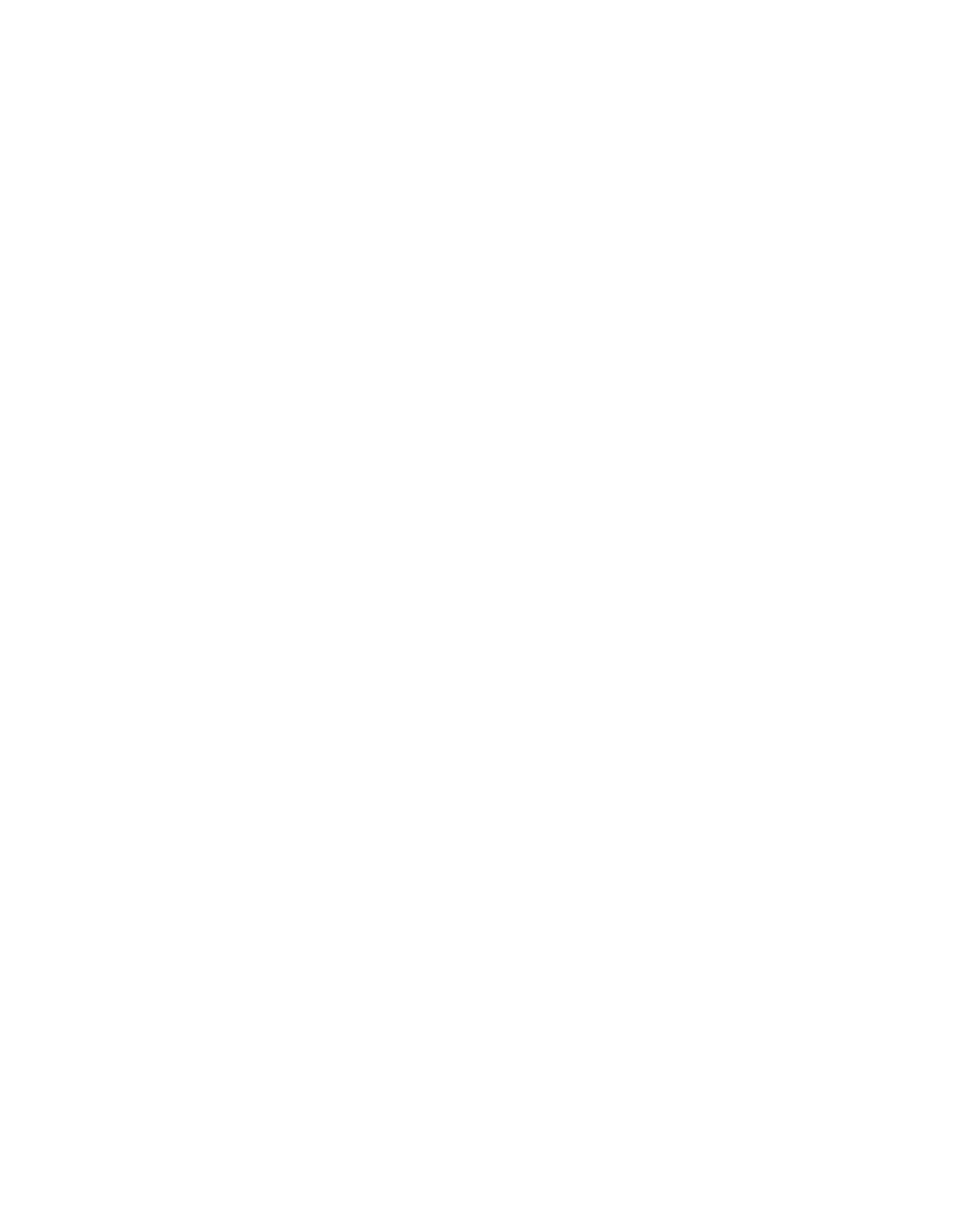
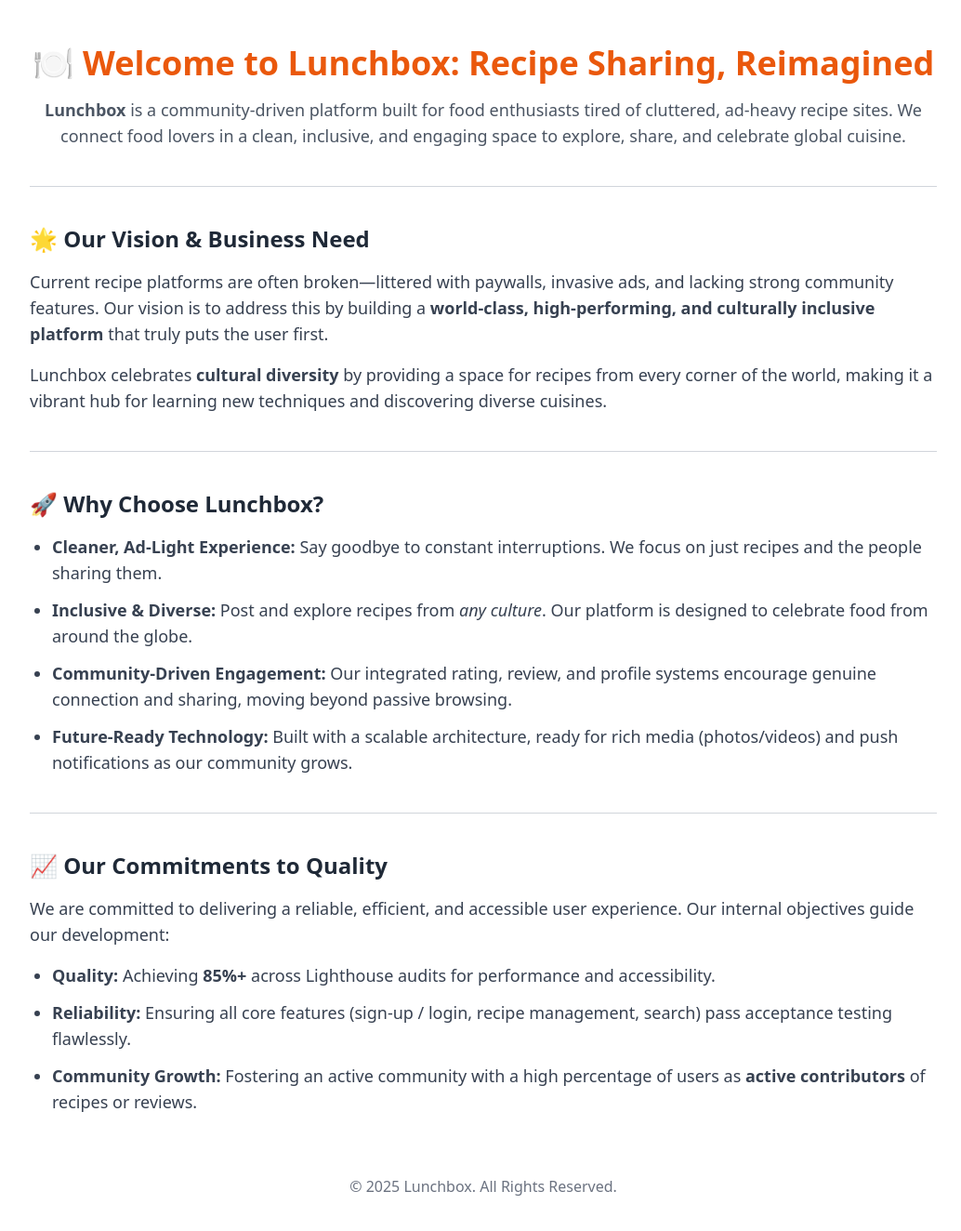
Before and after one commit to Abdul4real/lunchbox, a React (Vite) app in the folder client/: page /about in a window 1280 px wide. Before the commit this address had no page. Shown: the top 1324 px of the page at 93% size, without its empty margins (120-1154 px from the left). Before the commit the page ends 800 px from the top, so only its background shows below. Built offline with nearby package versions, Linux system fonts and the light colour scheme.

Commit message:
Update project files

```diff
--- a/client/src/components/Footer.jsx
+++ b/client/src/components/Footer.jsx
@@ -1,26 +1,78 @@
 import React from "react";
+import { Link } from "react-router-dom"; // ✅ Import Link for navigation
+
 export default function Footer() {
   return (
     <footer className="mt-14 pb-12">
       <div className="grid grid-cols-2 md:grid-cols-4 gap-8 border-t border-gray-200 dark:border-neutral-800 pt-8">
+
+        {/* Company Section */}
         <div>
           <h4 className="font-semibold">Company</h4>
           <ul className="mt-3 space-y-2 text-sm text-gray-600 dark:text-neutral-400">
-            <li>About Us</li><li>Careers</li><li>Blog</li>
+            <li>
+              <Link to="/about" className="hover:underline">
+                About Us
+              </Link>
+            </li>
+            <li>
+              <a href="#" className="hover:underline">
+                Careers
+              </a>
+            </li>
+            <li>
+              <a href="#" className="hover:underline">
+                Blog
+              </a>
+            </li>
           </ul>
         </div>
+
+        {/* Support Section */}
         <div>
           <h4 className="font-semibold">Support</h4>
           <ul className="mt-3 space-y-2 text-sm text-gray-600 dark:text-neutral-400">
-            <li>Contact</li><li>FAQs</li><li>Privacy Policy</li>
+            <li>
+              <a href="#" className="hover:underline">
+                Contact
+              </a>
+            </li>
+            <li>
+              <a href="#" className="hover:underline">
+                FAQs
+              </a>
+            </li>
+            <li>
+              <a href="#" className="hover:underline">
+                Privacy Policy
+              </a>
+            </li>
           </ul>
         </div>
+
+        {/* Follow Us Section */}
         <div>
           <h4 className="font-semibold">Follow Us</h4>
           <ul className="mt-3 space-y-2 text-sm text-gray-600 dark:text-neutral-400">
-            <li>Instagram</li><li>YouTube</li><li>TikTok</li>
+            <li>
+              <a href="#" className="hover:underline">
+                Instagram
+              </a>
+            </li>
+            <li>
+              <a href="#" className="hover:underline">
+                YouTube
+              </a>
+            </li>
+            <li>
+              <a href="#" className="hover:underline">
+                TikTok
+              </a>
+            </li>
           </ul>
         </div>
+
+        {/* Copyright Section */}
         <div className="text-sm text-gray-500 dark:text-neutral-500">
           <p>© 2025 LunchBox.</p>
           <p>All Rights Reserved.</p>
--- a/client/src/main.jsx
+++ b/client/src/main.jsx
@@ -4,6 +4,7 @@ import { BrowserRouter, Routes, Route } from "react-router-dom";
 import App from "./App.jsx";
 import SignIn from "./pages/SignIn.jsx";
 import Register from "./pages/Register.jsx";
+import About from "./pages/About.jsx";
 import "./index.css";
 
 ReactDOM.createRoot(document.getElementById("root")).render(
@@ -13,6 +14,7 @@ ReactDOM.createRoot(document.getElementById("root")).render(
         <Route path="/" element={<App />} />
         <Route path="/signin" element={<SignIn />} />
         <Route path="/register" element={<Register />} />
+          <Route path="/about" element={<About />} /> {/* ✅ Add this */}
       </Routes>
     </BrowserRouter>
   </React.StrictMode>
--- /dev/null
+++ b/client/src/pages/About.jsx
@@ -0,0 +1,111 @@
+import React from "react";
+
+const About = () => {
+  return (
+    <div className="about-page max-w-5xl mx-auto px-6 py-12 text-gray-800 dark:text-neutral-100 leading-relaxed">
+      {/* Header */}
+      <header className="about-header text-center mb-10">
+        <h1 className="text-4xl font-bold text-orange-600 mb-4">
+          🍽️ Welcome to Lunchbox: Recipe Sharing, Reimagined
+        </h1>
+        <p className="text-lg text-gray-600 dark:text-neutral-300">
+          <strong>Lunchbox</strong> is a community-driven platform built for
+          food enthusiasts tired of cluttered, ad-heavy recipe sites. We connect
+          food lovers in a clean, inclusive, and engaging space to explore,
+          share, and celebrate global cuisine.
+        </p>
+      </header>
+
+      <hr className="border-gray-300 dark:border-neutral-700 my-10" />
+
+      {/* Vision & Mission */}
+      <section className="about-section vision-mission mb-10">
+        <h2 className="text-2xl font-semibold flex items-center gap-2 mb-4">
+          🌟 Our Vision & Business Need
+        </h2>
+        <div className="space-y-4 text-lg text-gray-700 dark:text-neutral-300">
+          <p>
+            Current recipe platforms are often broken—littered with paywalls,
+            invasive ads, and lacking strong community features. Our vision is
+            to address this by building a{" "}
+            <strong>world-class, high-performing, and culturally inclusive platform</strong>{" "}
+            that truly puts the user first.
+          </p>
+          <p>
+            Lunchbox celebrates <strong>cultural diversity</strong> by providing
+            a space for recipes from every corner of the world, making it a
+            vibrant hub for learning new techniques and discovering diverse
+            cuisines.
+          </p>
+        </div>
+      </section>
+
+      <hr className="border-gray-300 dark:border-neutral-700 my-10" />
+
+      {/* Why Choose */}
+      <section className="about-section benefits mb-10">
+        <h2 className="text-2xl font-semibold flex items-center gap-2 mb-4">
+          🚀 Why Choose Lunchbox?
+        </h2>
+        <ul className="list-disc pl-6 space-y-3 text-lg text-gray-700 dark:text-neutral-300">
+          <li>
+            <strong>Cleaner, Ad-Light Experience:</strong> Say goodbye to
+            constant interruptions. We focus on just recipes and the people
+            sharing them.
+          </li>
+          <li>
+            <strong>Inclusive & Diverse:</strong> Post and explore recipes from{" "}
+            <em>any culture</em>. Our platform is designed to celebrate food
+            from around the globe.
+          </li>
+          <li>
+            <strong>Community-Driven Engagement:</strong> Our integrated rating,
+            review, and profile systems encourage genuine connection and
+            sharing, moving beyond passive browsing.
+          </li>
+          <li>
+            <strong>Future-Ready Technology:</strong> Built with a scalable
+            architecture, ready for rich media (photos/videos) and push
+            notifications as our community grows.
+          </li>
+        </ul>
+      </section>
+
+      <hr className="border-gray-300 dark:border-neutral-700 my-10" />
+
+      {/* Commitments */}
+      <section className="about-section success">
+        <h2 className="text-2xl font-semibold flex items-center gap-2 mb-4">
+          📈 Our Commitments to Quality
+        </h2>
+        <p className="text-lg mb-4 text-gray-700 dark:text-neutral-300">
+          We are committed to delivering a reliable, efficient, and accessible
+          user experience. Our internal objectives guide our development:
+        </p>
+        <ul className="list-disc pl-6 space-y-3 text-lg text-gray-700 dark:text-neutral-300">
+          <li>
+            <strong>Quality:</strong> Achieving <strong>85%+</strong> across
+            Lighthouse audits for performance and accessibility.
+          </li>
+          <li>
+            <strong>Reliability:</strong> Ensuring all core features (sign-up /
+            login, recipe management, search) pass acceptance testing
+            flawlessly.
+          </li>
+          <li>
+            <strong>Community Growth:</strong> Fostering an active community
+            with a high percentage of users as{" "}
+            <strong>active contributors</strong> of recipes or reviews.
+          </li>
+        </ul>
+      </section>
+
+      {/* Footer text */}
+      <footer className="text-center mt-16 text-gray-500 dark:text-neutral-500">
+        <p>© 2025 Lunchbox. All Rights Reserved.</p>
+      </footer>
+    </div>
+  );
+};
+
+export default About;
```
